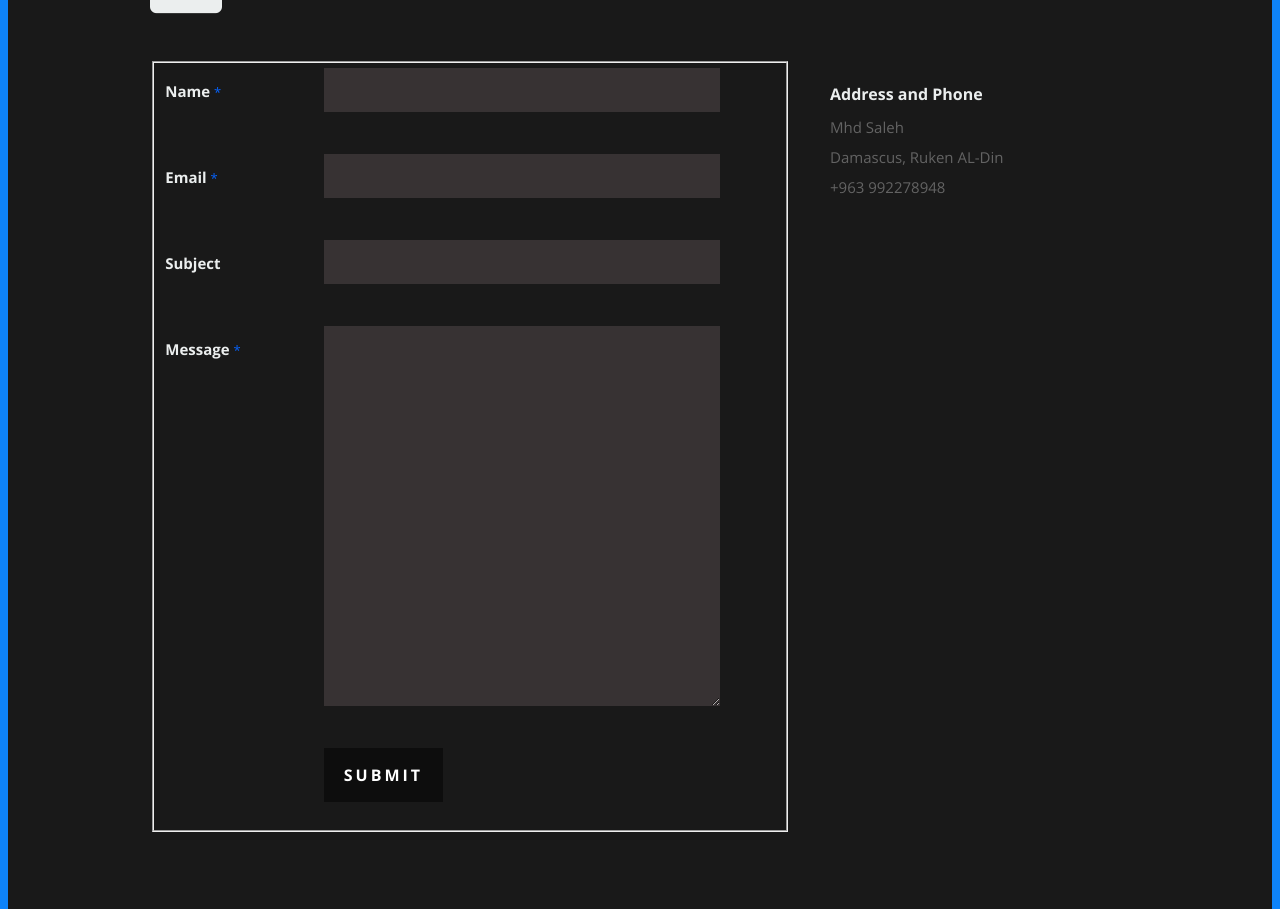
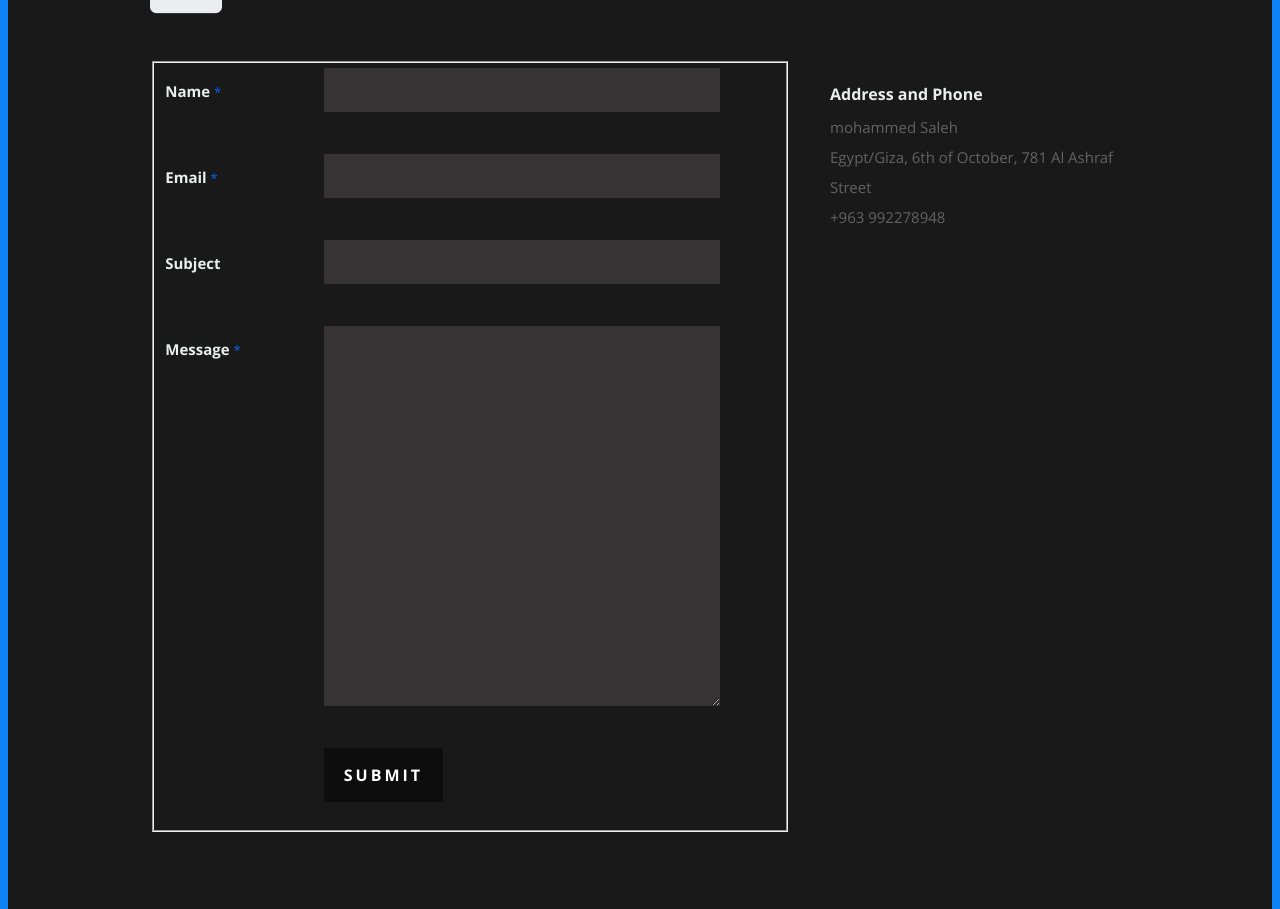
Before and after one commit to MHD-Saleh/My-portfolio, a React (Create React App) app: page / in a window 1280 px wide. Shown: the part 3651-4560 px from the top of the page. Built offline with nearby package versions, Linux system fonts and the light colour scheme.

Commit message:
Update Contact.js

```diff
--- a/src/Components/Contact.js
+++ b/src/Components/Contact.js
@@ -1,11 +1,11 @@
-import React from "react";
+ import React from "react";
 import { Fade, Slide } from "react-reveal";
 
 const Contact = () => {
-  const name = "Mhd Saleh";
+  const name = "mohammed Saleh";
 
-  const city = "Damascus";
-  const state = "Ruken AL-Din";
+  const city = "Egypt/Giza";
+  const state = "6th of October, 781 Al Ashraf Street";
 
   const phone = "+963 992278948";
   const message =
```
